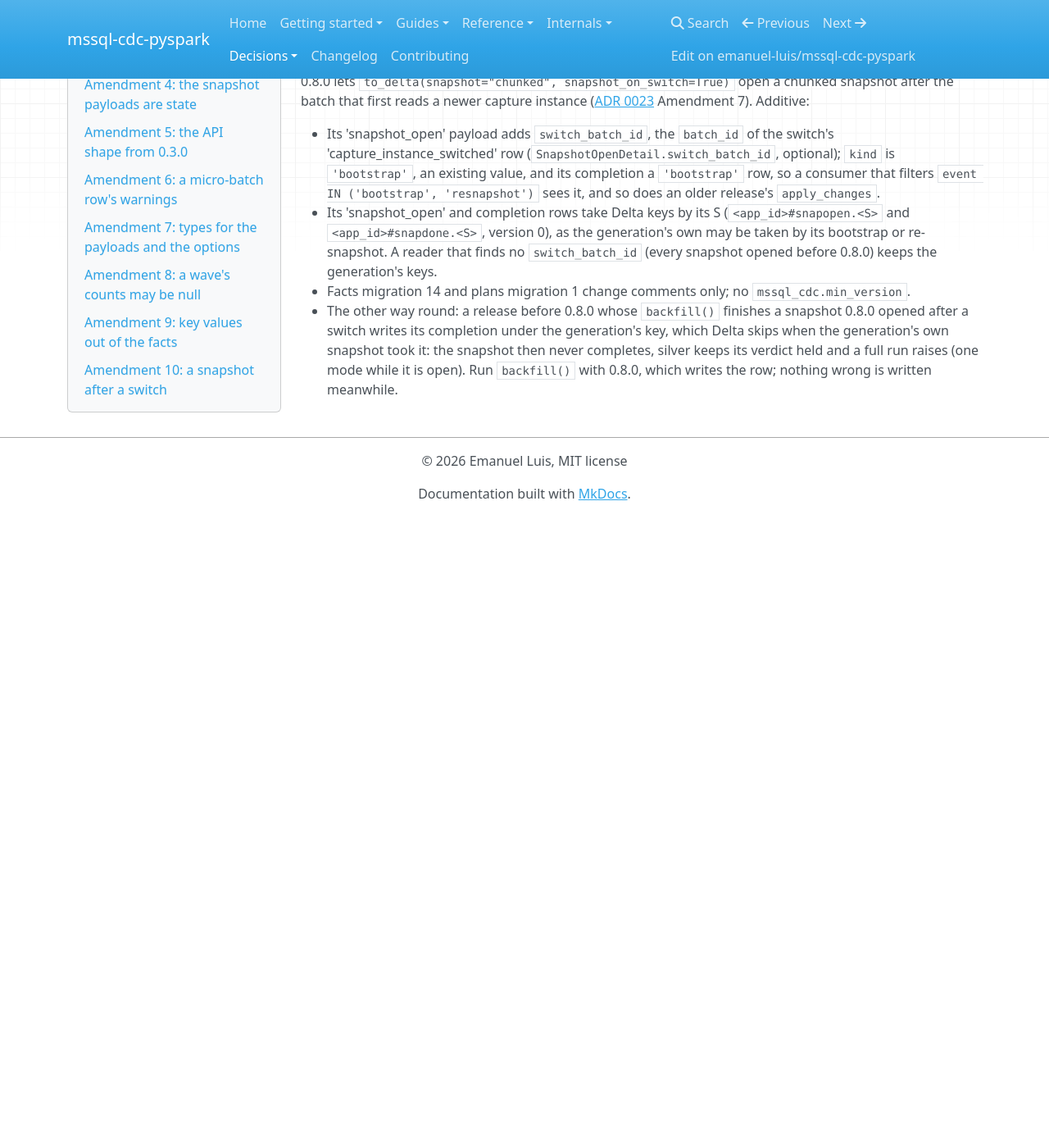
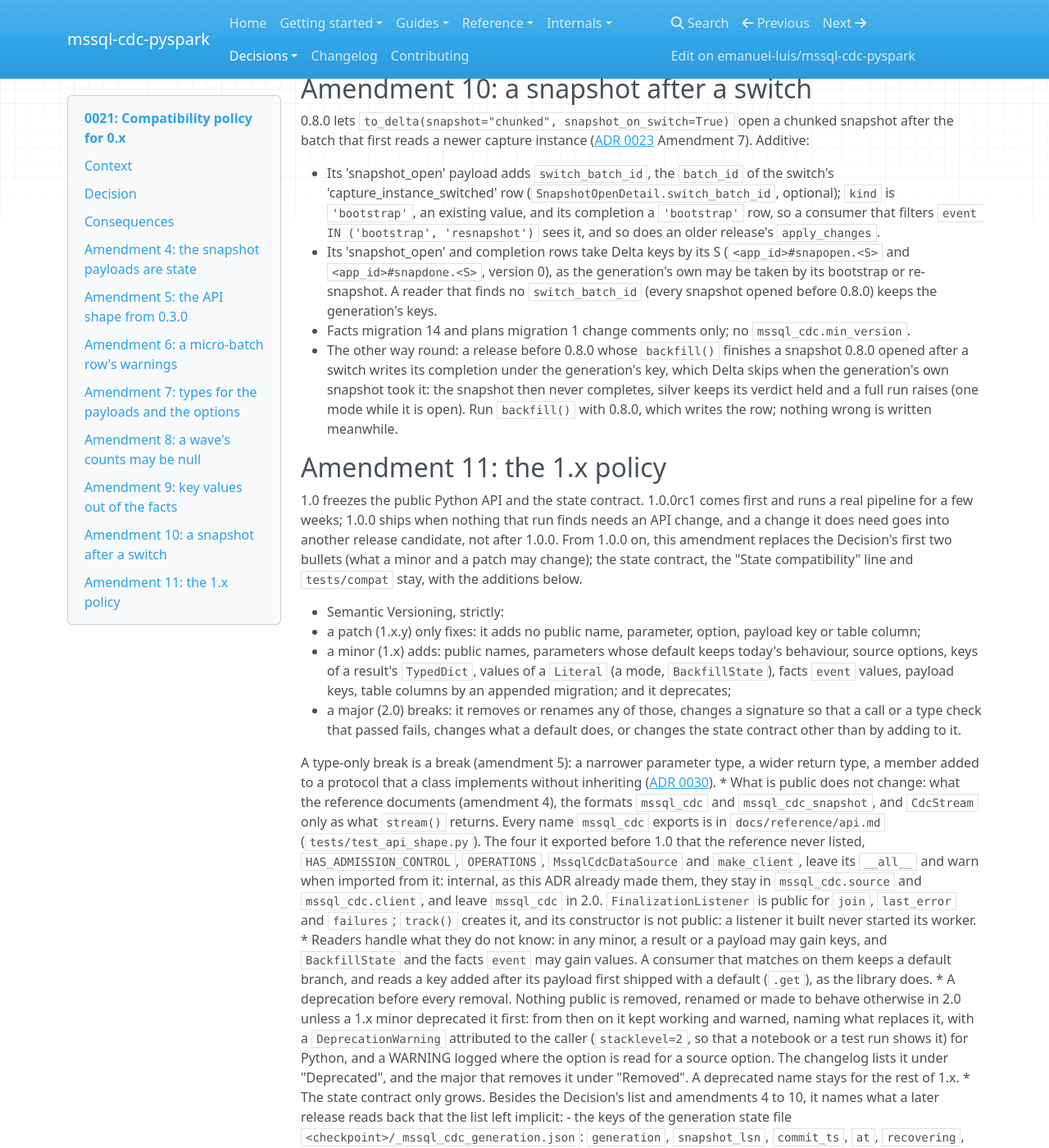
Before and after one commit to emanuel-luis/mssql-cdc-pyspark, an MkDocs documentation site: the page built from docs/decisions/0021-compatibility-policy-for-0x.md, in a window 1280 px wide and 1400 px high, scrolled down 5367 px. Shown: the whole window at 82% size. Built offline with MkDocs 1.6.1, drawn with Linux system fonts in a browser that asks for light colours; nearby versions of some CDN libraries; before the commit the page ends 5997 px from its top, so only the background shows below that; some of the changed text lies outside the part shown.

Commit message:
docs(adr): ADR 0021 amendment 11, the 1.x policy
The user decided on 2026-10-14 that 1.0 freezes the public API and the
state contract, with 1.0.0rc1 run in a real pipeline first. ADR 0021 only
had the 0.x rules (a minor may break the API) and said nothing about when
1.0 freezes.

The amendment sets strict Semantic Versioning from 1.0.0 (patch fixes,
minor adds, major breaks, type-only breaks included), a deprecation in a
1.x minor before any removal in 2.0, and a state contract that only grows.
It also writes down state the 0.x list left implicit: the generation state
file's keys and the Delta txnAppIds that keep replays idempotent, and says
which facts text is for people (warnings, reasons, the switch row's
detail) and may be reworded.

```diff
--- a/docs/decisions/0021-compatibility-policy-for-0x.md
+++ b/docs/decisions/0021-compatibility-policy-for-0x.md
@@ -13,6 +13,7 @@
 **Amended:** 2026-10-09T11:39:56-03:00, a wave's measured values in its userMetadata may be null where the platform refuses caching (amendment 8, ADR 0032)
 **Amended:** 2026-10-10T18:02:10-03:00, a chunked snapshot's facts rows leave its key values to a plans table next to bronze: keys removed from the rows 0.7.0 writes only, readers take them from either (amendment 9, ADR 0028 Amendment 4)
 **Amended:** 2026-10-13T18:45:19-03:00, a chunked snapshot opened after a capture instance switch adds `switch_batch_id` to its 'snapshot_open' payload, and its rows take keys by its S (amendment 10, ADR 0023 Amendment 7)
+**Amended:** 2026-10-14T09:06:30-03:00, the 1.x policy: Semantic Versioning from 1.0, the state contract frozen but for additions, a deprecation before every removal (amendment 11)
 
 ## Context
 0.1.0 is the first release on PyPI. Semantic Versioning promises nothing before 1.0, but
@@ -100,7 +101,7 @@ The Python API, on the other hand, is young and will change.
 * Changing the state is expensive on purpose: reading the old format stays in the code.
 * Documenting something in the reference pages makes it public; keep internals out of them
   or accept the contract. The guides and the README may show public things only.
-* 1.0 will freeze the Python API as well; nothing here decides when.
+* 1.0 will freeze the Python API as well; nothing here decides when (amendment 11 does).
 
 ## Amendment 4: the snapshot payloads are state
 A chunked snapshot stays open for days or weeks, so its `'snapshot_open'` and
@@ -261,3 +262,82 @@ after the batch that first reads a newer capture instance
   when the generation's own snapshot took it: the snapshot then never completes, silver
   keeps its verdict held and a full run raises (one mode while it is open). Run `backfill()`
   with 0.8.0, which writes the row; nothing wrong is written meanwhile.
+
+## Amendment 11: the 1.x policy
+1.0 freezes the public Python API and the state contract. 1.0.0rc1 comes first and runs a
+real pipeline for a few weeks; 1.0.0 ships when nothing that run finds needs an API change,
+and a change it does need goes into another release candidate, not after 1.0.0. From
+1.0.0 on, this amendment replaces the Decision's first two bullets (what a minor and a
+patch may change); the state contract, the "State compatibility" line and `tests/compat`
+stay, with the additions below.
+
+* Semantic Versioning, strictly:
+  - a patch (1.x.y) only fixes: it adds no public name, parameter, option, payload key or
+    table column;
+  - a minor (1.x) adds: public names, parameters whose default keeps today's behaviour,
+    source options, keys of a result's `TypedDict`, values of a `Literal` (a mode,
+    `BackfillState`), facts `event` values, payload keys, table columns by an appended
+    migration; and it deprecates;
+  - a major (2.0) breaks: it removes or renames any of those, changes a signature so that
+    a call or a type check that passed fails, changes what a default does, or changes the
+    state contract other than by adding to it.
+
+  A type-only break is a break (amendment 5): a narrower parameter type, a wider return
+  type, a member added to a protocol that a class implements without inheriting
+  ([ADR 0030](0030-protocols-for-the-pluggable-seams.md)).
+* What is public does not change: what the reference documents (amendment 4), the formats
+  `mssql_cdc` and `mssql_cdc_snapshot`, and `CdcStream` only as what `stream()` returns.
+  Every name `mssql_cdc` exports is in `docs/reference/api.md` (`tests/test_api_shape.py`).
+  The four it exported before 1.0 that the reference never listed, `HAS_ADMISSION_CONTROL`,
+  `OPERATIONS`, `MssqlCdcDataSource` and `make_client`, leave its `__all__` and warn when
+  imported from it: internal, as this ADR already made them, they stay in
+  `mssql_cdc.source` and `mssql_cdc.client`, and leave `mssql_cdc` in 2.0.
+  `FinalizationListener` is public for `join`, `last_error` and `failures`; `track()`
+  creates it, and its constructor is not public: a listener it built never started its
+  worker.
+* Readers handle what they do not know: in any minor, a result or a payload may gain keys,
+  and `BackfillState` and the facts `event` may gain values. A consumer that matches on
+  them keeps a default branch, and reads a key added after its payload first shipped with
+  a default (`.get`), as the library does.
+* A deprecation before every removal. Nothing public is removed, renamed or made to behave
+  otherwise in 2.0 unless a 1.x minor deprecated it first: from then on it kept working and
+  warned, naming what replaces it, with a `DeprecationWarning` attributed to the caller
+  (`stacklevel=2`, so that a notebook or a test run shows it) for Python, and a WARNING
+  logged where the option is read for a source option. The changelog lists it under
+  "Deprecated", and the major that removes it under "Removed". A deprecated name stays for
+  the rest of 1.x.
+* The state contract only grows. Besides the Decision's list and amendments 4 to 10, it
+  names what a later release reads back that the list left implicit:
+  - the keys of the generation state file `<checkpoint>/_mssql_cdc_generation.json`:
+    `generation`, `snapshot_lsn`, `commit_ts`, `at`, `recovering`, `failed_at`;
+  - the Delta `txnAppId`s and versions that make each write idempotent, since a release
+    that wrote under another would write a replayed row twice. The sink's app_id
+    (`<app_id>`, or `<app_id>.g<n>` in generation n) with the batch id, on bronze and, as
+    `<sink app_id>#facts`, on the facts table. From the stream's `app_id`, on the facts
+    table: `#events` and `#snapshots` (the generation), `#snapopen.<S>`, `#snapplan.<S>`
+    and `#snapdone.<S>` (0), `#snapchunks.<S>` (the wave); on the plans table
+    `#snapopen.<S>` and `#snapplan.<S>` (0), `#snapchunks.<S>` (the wave); on bronze, a
+    wave's `#snap.<S>` (the wave).
+
+  Table schemas change only by appended migrations that add columns or rewrite comments,
+  and no 1.x migration sets `mssql_cdc.min_version`: every 1.x release reads and writes
+  every 1.x table, so the jobs that share one upgrade, or roll back, one at a time. A change
+  that cannot be additive (a key renamed, a column dropped or retyped, a `min_version`) is a
+  2.0, with an ADR and a migration path; so is a change that fails `tests/compat`.
+* Text for people is not state: the messages in a micro-batch row's `warnings`, a task's
+  `reason`, the text of an error, and the `detail` of a 'capture_instance_switched' row
+  (`old -> new`, then the columns no longer captured) may be reworded in any release. A
+  'schema_change' row's `detail` is the DDL statement as SQL Server recorded it (its first
+  500 characters).
+
+Considered:
+
+* Keeping the 0.x rule, a minor may break the API, through 1.x. What 1.0 tells a user is
+  that an upgrade within the major needs no change to their code; a break waits for 2.0,
+  and the deprecation before it says what to change.
+* A deprecation window in time (six months). Releases are small and irregular; a window in
+  releases can be checked from the changelog alone, and a deprecated name stays for the rest
+  of 1.x anyway.
+* Freezing the internal modules too (`client`, `events`, the sink but `delta_sink`, the
+  fake). They change with every feature; only the reference is promised, and an internal
+  name a user needs is listed there in a minor, which freezes it from then on.
```
Also changed, not shown: docs/decisions/README.md (+1 -1 lines).
